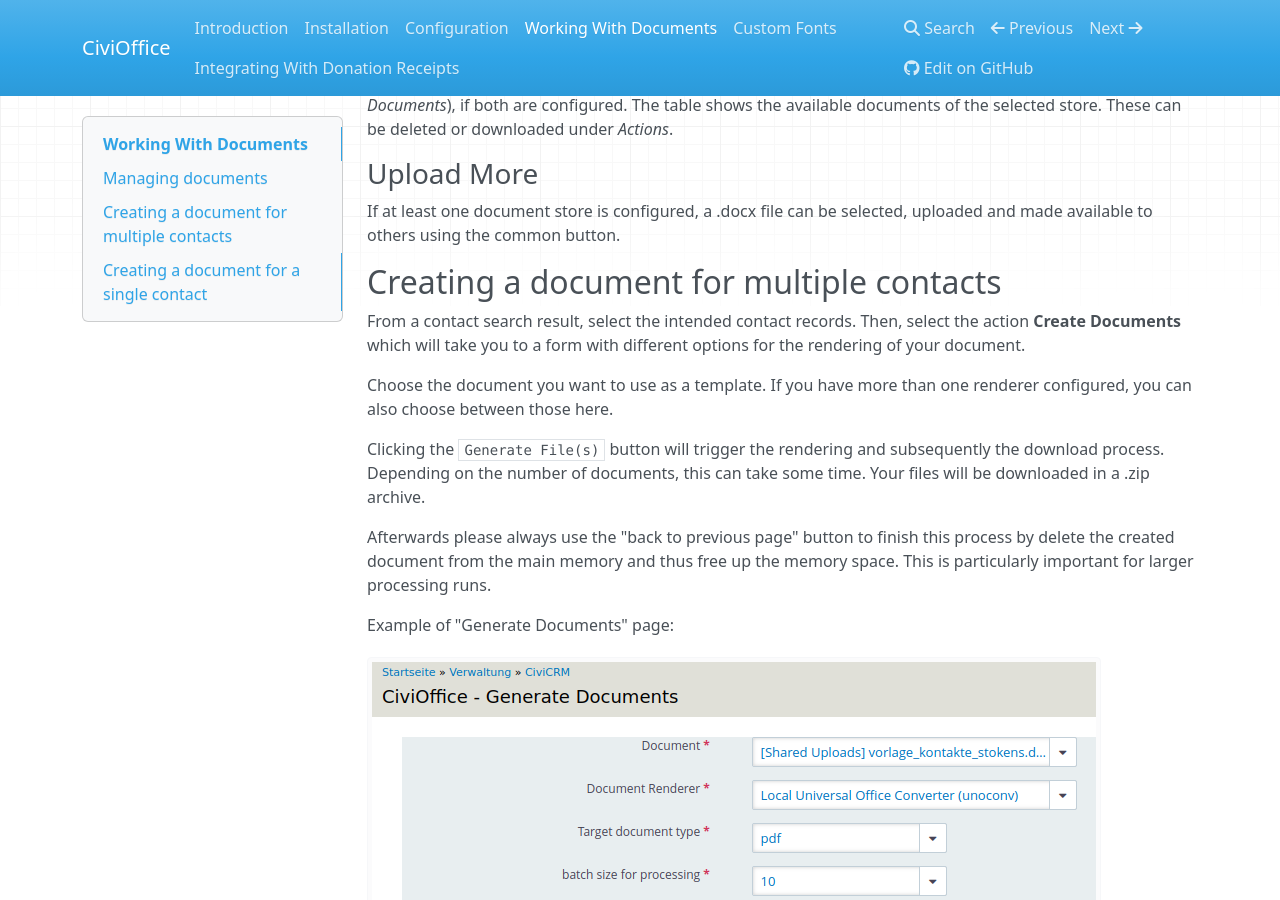
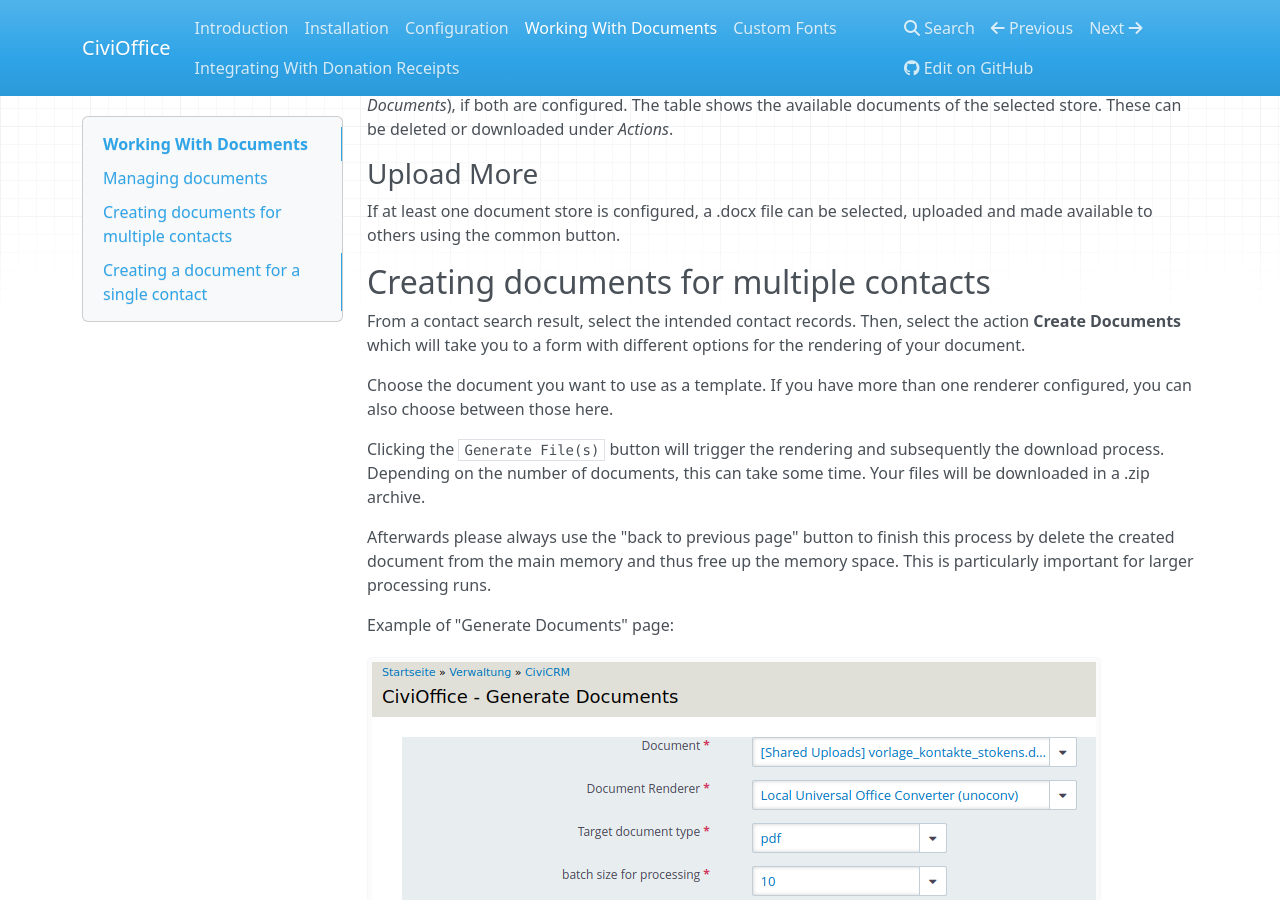
Before and after one commit to systopia/de.systopia.civioffice, an MkDocs documentation site: the page built from docs/working-with-documents.md, in a window 1280 px wide and 900 px high, scrolled down 321 px. Built offline with MkDocs 1.6.1, drawn with Linux system fonts in a browser that asks for light colours; nearby versions of some CDN libraries.

Commit message:
Some more minor corrections.

```diff
--- a/docs/working-with-documents.md
+++ b/docs/working-with-documents.md
@@ -12,7 +12,7 @@ The table shows the available documents of the selected store. These can be dele
 ### Upload More
 If at least one document store is configured, a .docx file can be selected, uploaded and made available to others using the common button.
 
-## Creating a document for multiple contacts
+## Creating documents for multiple contacts
 
 From a contact search result, select the intended contact records. Then, select the action **Create Documents** which will take you to a form with different options for the rendering of your document.
 
```
Also changed, not shown: docs/index.md (+1 -1 lines), docs/integrating-with-donation-receipts.md (+1 -1 lines).
